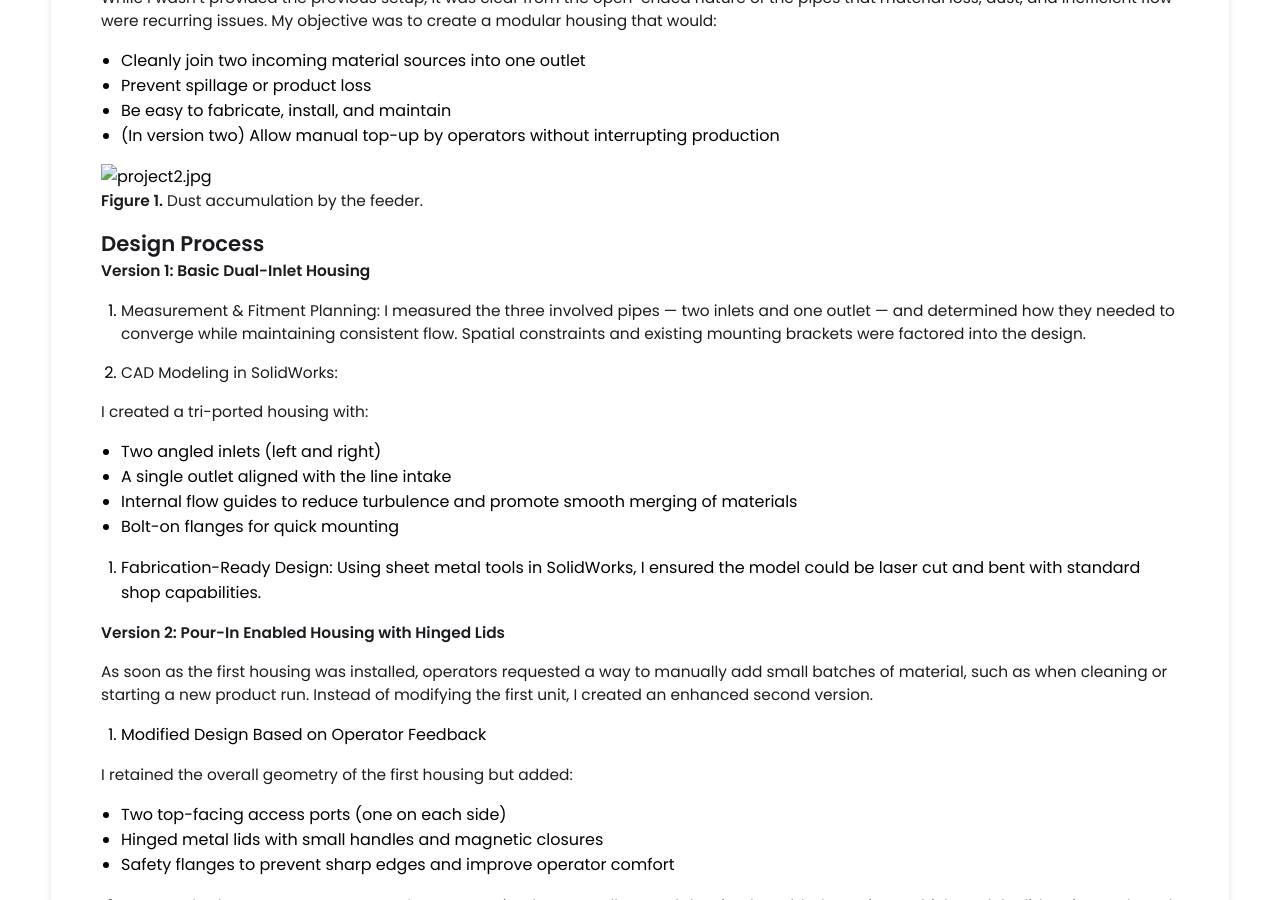
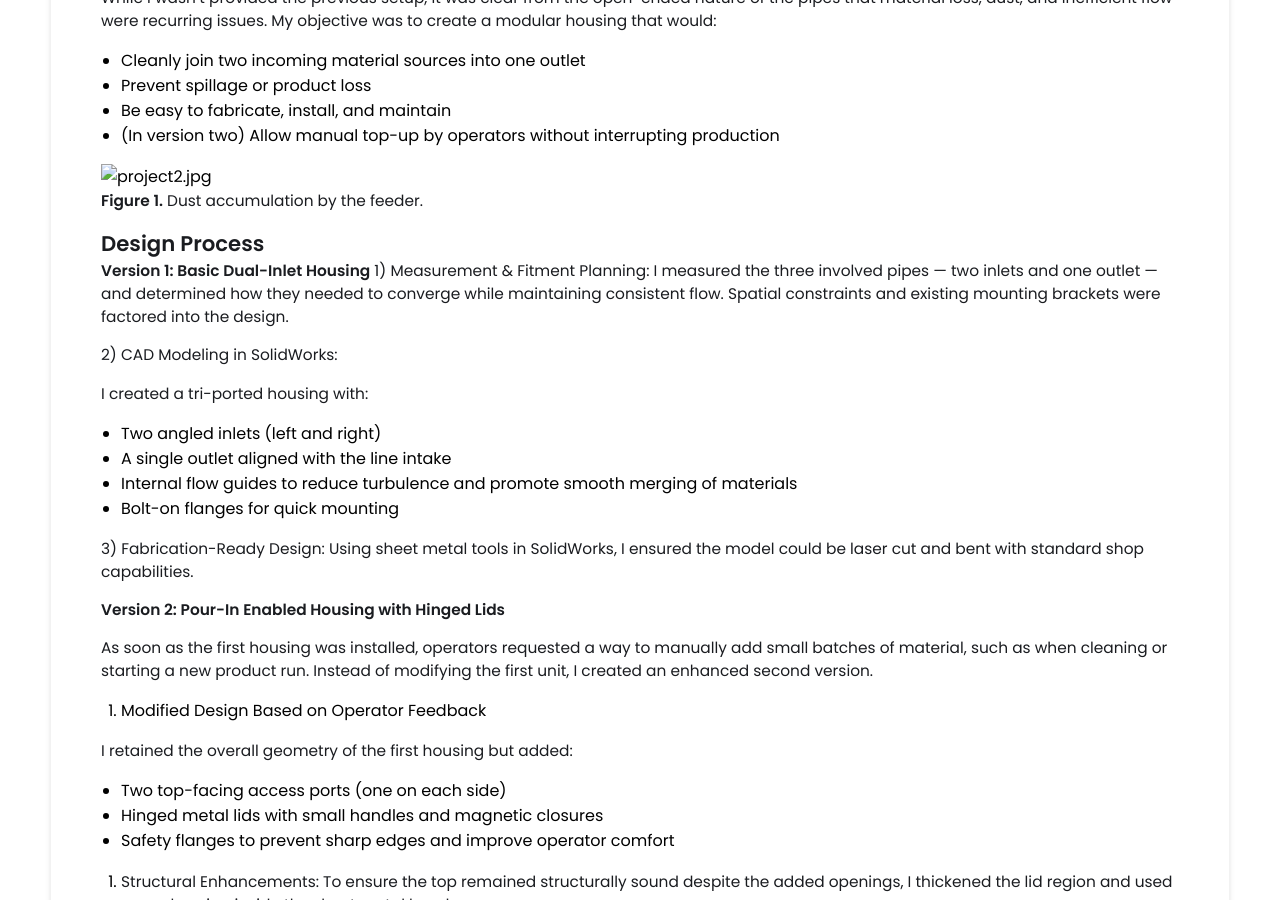
Before and after one commit to Rob-V-Eng/rob-v-eng.github.io, a Jekyll site: the page built from _projects/Line-Improvement-Project/index.md, in a window 1280 px wide and 900 px high, scrolled down 2877 px. Built offline with Jekyll 4.4.1, drawn with Linux system fonts in a browser that asks for light colours.

Commit message:
Update index.md

```diff
--- a/_projects/Line-Improvement-Project/index.md
+++ b/_projects/Line-Improvement-Project/index.md
@@ -106,9 +106,9 @@ While I wasn’t provided the previous setup, it was clear from the open-ended n
 
 ## Design Process
 **Version 1: Basic Dual-Inlet Housing**
-1. Measurement & Fitment Planning: I measured the three involved pipes — two inlets and one outlet — and determined how they needed to converge while maintaining consistent flow. Spatial constraints and existing mounting brackets were factored into the design.
+1) Measurement & Fitment Planning: I measured the three involved pipes — two inlets and one outlet — and determined how they needed to converge while maintaining consistent flow. Spatial constraints and existing mounting brackets were factored into the design.
 
-2. CAD Modeling in SolidWorks:
+2) CAD Modeling in SolidWorks:
 
   I created a tri-ported housing with:
 - Two angled inlets (left and right)
@@ -116,7 +116,7 @@ While I wasn’t provided the previous setup, it was clear from the open-ended n
 - Internal flow guides to reduce turbulence and promote smooth merging of materials
 - Bolt-on flanges for quick mounting
 
-3. Fabrication-Ready Design: Using sheet metal tools in SolidWorks, I ensured the model could be laser cut and bent with standard shop capabilities.
+3) Fabrication-Ready Design: Using sheet metal tools in SolidWorks, I ensured the model could be laser cut and bent with standard shop capabilities.
 
 **Version 2: Pour-In Enabled Housing with Hinged Lids**
 
```
